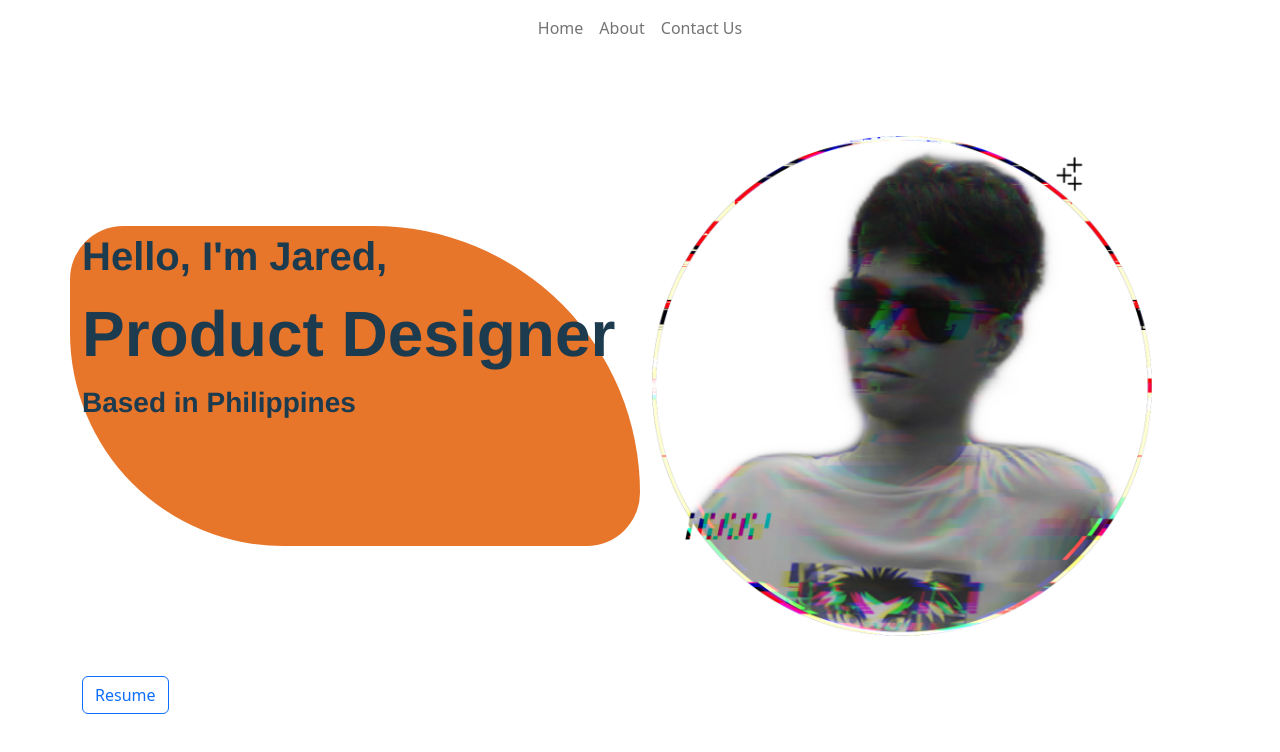
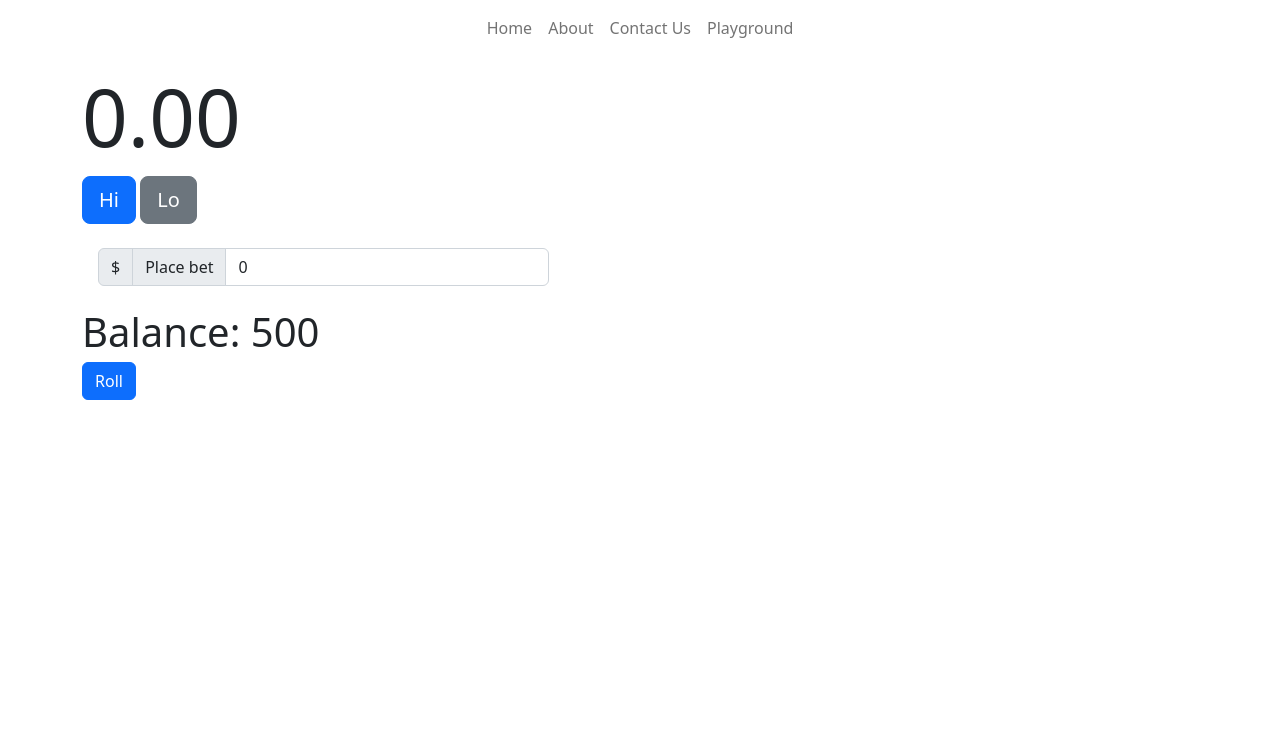
Before and after one commit to jaredkristopher/myportfolio, a React (Create React App) app: page /playground in a window 1280 px wide. Shown: the top 752 px of the page. Built offline with nearby package versions, Linux system fonts and the light colour scheme.

Commit message:
Added Dice Game

```diff
--- a/src/App.css
+++ b/src/App.css
@@ -132,3 +132,13 @@
     font-size: 6vh;
   }
 }
+
+input[type=checkbox]
+{
+  /* Double-sized Checkboxes */
+  -ms-transform: scale(2); /* IE */
+  -moz-transform: scale(2); /* FF */
+  -webkit-transform: scale(2); /* Safari and Chrome */
+  -o-transform: scale(2); /* Opera */
+  padding: 10px;
+}
--- a/src/App.js
+++ b/src/App.js
@@ -1,5 +1,5 @@
 import React, { Fragment, useState } from "react";
-import { MemoryRouter as Router, Route, Routes } from "react-router-dom";
+import { BrowserRouter as Router, Route, Routes } from "react-router-dom";
 import "./App.css";
 import Navbar from "./Components/Navbar";
 import About from "./Components/About/index";
@@ -10,6 +10,7 @@ import { useTitle } from "./Helpers/useTitle";
 import { Button, Col, Container, Row } from "react-bootstrap";
 import Sidebar from "./Components/Welcome/sidebar";
 import "./Components/Welcome/Dashboard.css";
+import Playground from "./Components/Playground";
 
 function App() {
   useTitle("My Website");
@@ -33,6 +34,7 @@ function App() {
                 <Route exact path="/" element={<Welcome />} />
                 <Route exact path="/about" element={<About />} />
                 <Route exact path="/contactus" element={<Contact />} />
+                <Route exact path="/playground" element={<Playground />} />
               </Routes>
             </Col>
           </Row>
--- a/src/Components/Navbar.js
+++ b/src/Components/Navbar.js
@@ -32,6 +32,9 @@ class NavbarComponent extends React.Component {
               <Nav.Link as={Link} to="/contactus">
                 Contact Us
               </Nav.Link>
+              <Nav.Link as={Link} to="/playground">
+                Playground
+              </Nav.Link>
             </Nav>
           </Navbar.Collapse>
         </Container>
--- /dev/null
+++ b/src/Components/Playground/index.js
@@ -0,0 +1,119 @@
+import Container from "react-bootstrap/Container";
+import Row from "react-bootstrap/Row";
+import Col from "react-bootstrap/Col";
+import "../../App.css";
+import TextComponent from "../Text";
+import React from "react";
+import { Button, Form, InputGroup } from "react-bootstrap";
+
+class Playground extends React.Component {
+  constructor(props) {
+    super(props);
+    this.handleClick = this.handleClick.bind(this);
+    // this.reset();
+    this.state = {
+      random: 0,
+      type: ["checkbox", "radio"],
+      selected: true,
+      text: "",
+      balance: 500,
+      inputValue: 0,
+    };
+  }
+
+  handleClick() {
+    if (this.state.inputValue > this.state.balance) {
+      return;
+    }
+
+    if (this.state.balance != 0) {
+      this.state.random = 0;
+      const min = 1;
+      const max = 100;
+      const rand = min + Math.random() * (max - min);
+
+      var result = rand;
+      var isWin = false;
+      var winnings = 0;
+
+      if (result <= 49.5) {
+        this.state.text = "Lo Wins";
+        !this.state.selected ? (isWin = true) : (isWin = false);
+      } else if (result >= 50.5) {
+        this.state.text = "Hi Wins";
+        this.state.selected ? (isWin = true) : (isWin = false);
+      } else {
+        this.state.text = "House Wins";
+        isWin = false;
+      }
+
+      if (isWin)
+        winnings = this.state.balance + parseFloat(this.state.inputValue);
+      else winnings = this.state.balance - this.state.inputValue;
+      this.setState({ random: result, balance: winnings });
+      console.log(isWin);
+    } else alert("YOU LOSE");
+  }
+
+  // reset() {
+  //   // Always set the initial state in its own function, so that
+  //   // you can trivially reset your components at any point.
+  //   this.state = {
+  //     inputValue: ''
+  //   };
+  // }
+
+  updateInputValue(event) {
+    const val = event.target.value;
+    // ...
+    this.setState({
+      inputValue: val,
+    });
+  }
+
+  render() {
+    return (
+      <div style={{  display: "flex"  ,width: "100%", justifyContent: "center" , alignContent:"center"}}>
+        <Container>
+          <div style={{ fontSize: "10vh" }}>
+            {this.state.random.toFixed(2) + " " + this.state.text}
+          </div>
+          <div className="mb-2">
+            <Button
+              variant={this.state.selected ? "primary" : "secondary"}
+              onClick={() => this.setState({ selected: !this.state.selected })}
+              size="lg"
+            >
+              Hi
+            </Button>{" "}
+            <Button
+              variant={this.state.selected ? "secondary" : "primary"}
+              onClick={() => this.setState({ selected: !this.state.selected })}
+              size="lg"
+            >
+              Lo
+            </Button>
+          </div>
+          <Row>
+            <Col xs={5}>
+              <InputGroup className="m-3">
+                <InputGroup.Text>$</InputGroup.Text>
+                <InputGroup.Text>Place bet</InputGroup.Text>
+                <Form.Control
+                  aria-label="Dollar amount (with dot and two decimal places)"
+                  value={this.state.inputValue}
+                  onChange={(event) => this.updateInputValue(event)}
+                />
+              </InputGroup>
+            </Col>
+            <div style={{ fontSize: "5vh" }}>
+              {"Balance:" + " " + this.state.balance}
+            </div>
+          </Row>
+          <Button onClick={this.handleClick.bind(this)}>Roll</Button>
+        </Container>
+      </div>
+    );
+  }
+}
+export default Playground;
```
